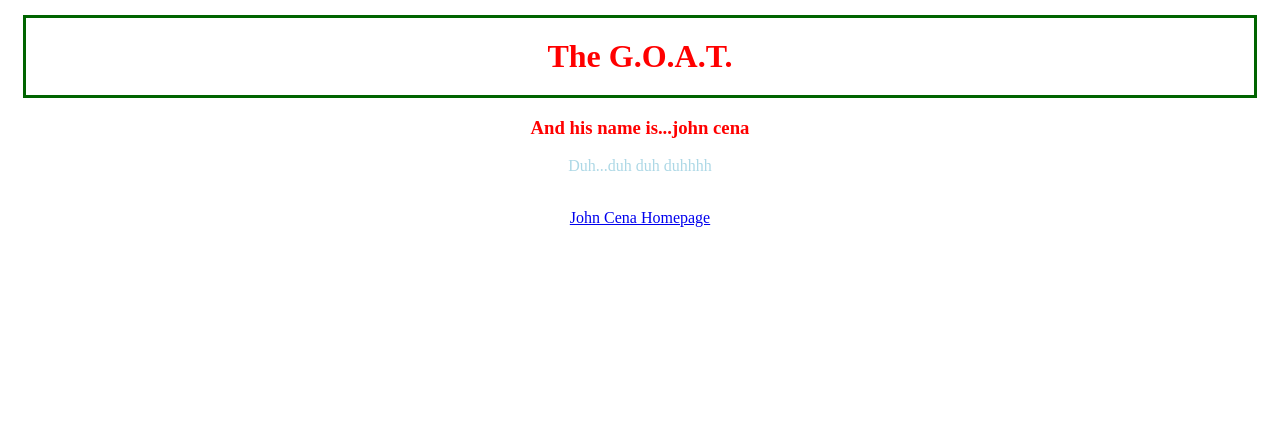
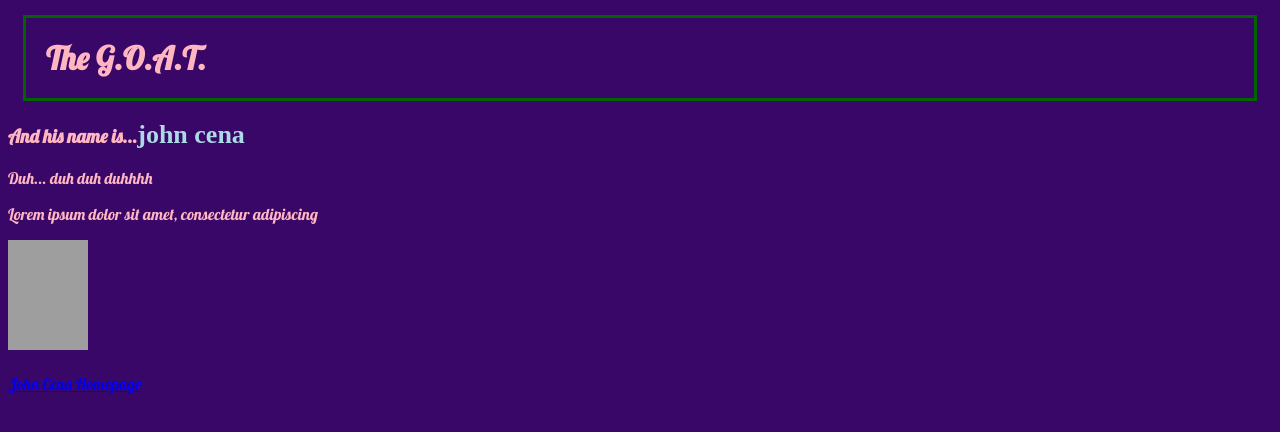
Before and after one commit to GabrielASC6/html-css, a plain HTML site: page Advanced/index.html in a window 1280 px wide. Drawn offline with Linux system fonts and the light colour scheme; grey boxes are pictures that could not be loaded.

Commit message:
Finished Code Along Day 1

```diff
--- a/Advanced/index.html
+++ b/Advanced/index.html
@@ -6,13 +6,22 @@
     <meta http-equiv="X-UA-Compatible" content="ie=edge">
     <title>Document</title>
     <link rel="stylesheet" type="text/css" href="style.css" />
+    <link href="https://fonts.googleapis.com/css?family=Lobster&display=swap" rel="stylesheet">
 </head>
 <body>
     <!-- Greatest Of All Time -->
     <h1>The G.O.A.T.</h1>
     <div>
-        <h3>And his name is...<span>john cena</span></h3>
-        <p>Duh...duh duh duhhhh</p>
+        <h3>And his name is...<span id="name">john cena</span></h3>
+        <div class="first-block">
+            <p id="first-line">Duh... duh duh duhhhh</p>
+            <p>Lorem ipsum dolor sit amet, consectetur adipiscing</p>
+        </div>
+    </div>
+
+    <div class="second-block">
+        <img
+        src="https://cdn.vox-cdn.com/thumbor/c9--qyY6sol_siCC40-sVajibHg=/0x0:1200x1200/1200x800/filters:focal(643x334:835x526)/cdn.vox-cdn.com/uploads/chorus_image/image/64779165/cena.0.jpg" width="80" height="110"/>
     </div>
     <br />
     <a href="#">John Cena Homepage </a>
--- a/Advanced/style.css
+++ b/Advanced/style.css
@@ -1,15 +1,18 @@
 body{
-    color: red;
-    text-align: center;
+    color: lightpink;
+    background-color: rgb(57, 7, 104);
+    font-family: 'Lobster', cursive;
 }
 
-p{
-    color: lightblue;
-}
 
 h1{
     margin: 15px;
     border: solid;
     border-color: darkgreen;
-    padding: 20px
+    padding: 20px;
 }
+
+#name{
+    font: bold 26px Arial sans-serif;
+    color: lightblue;
+}
```
